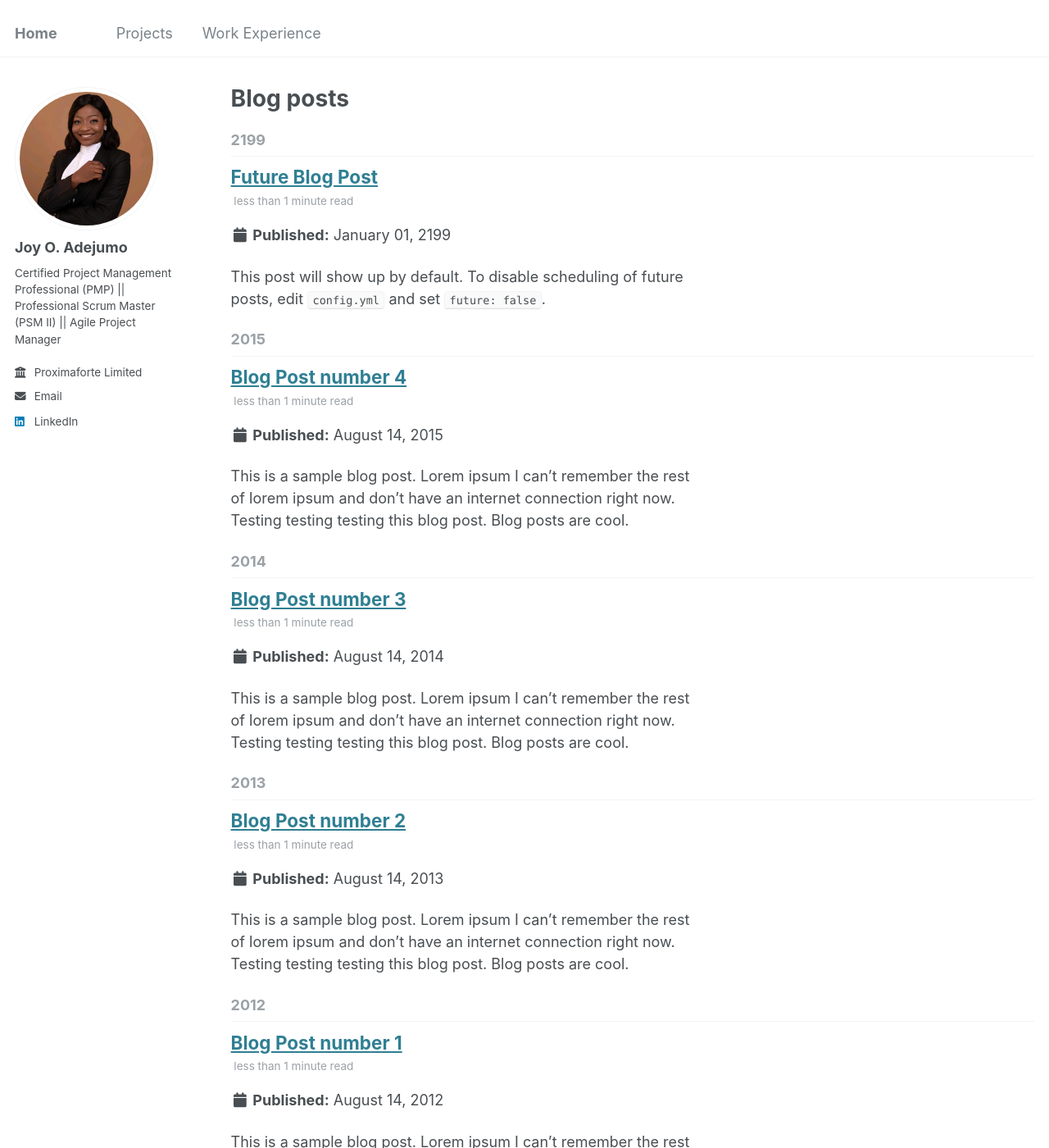
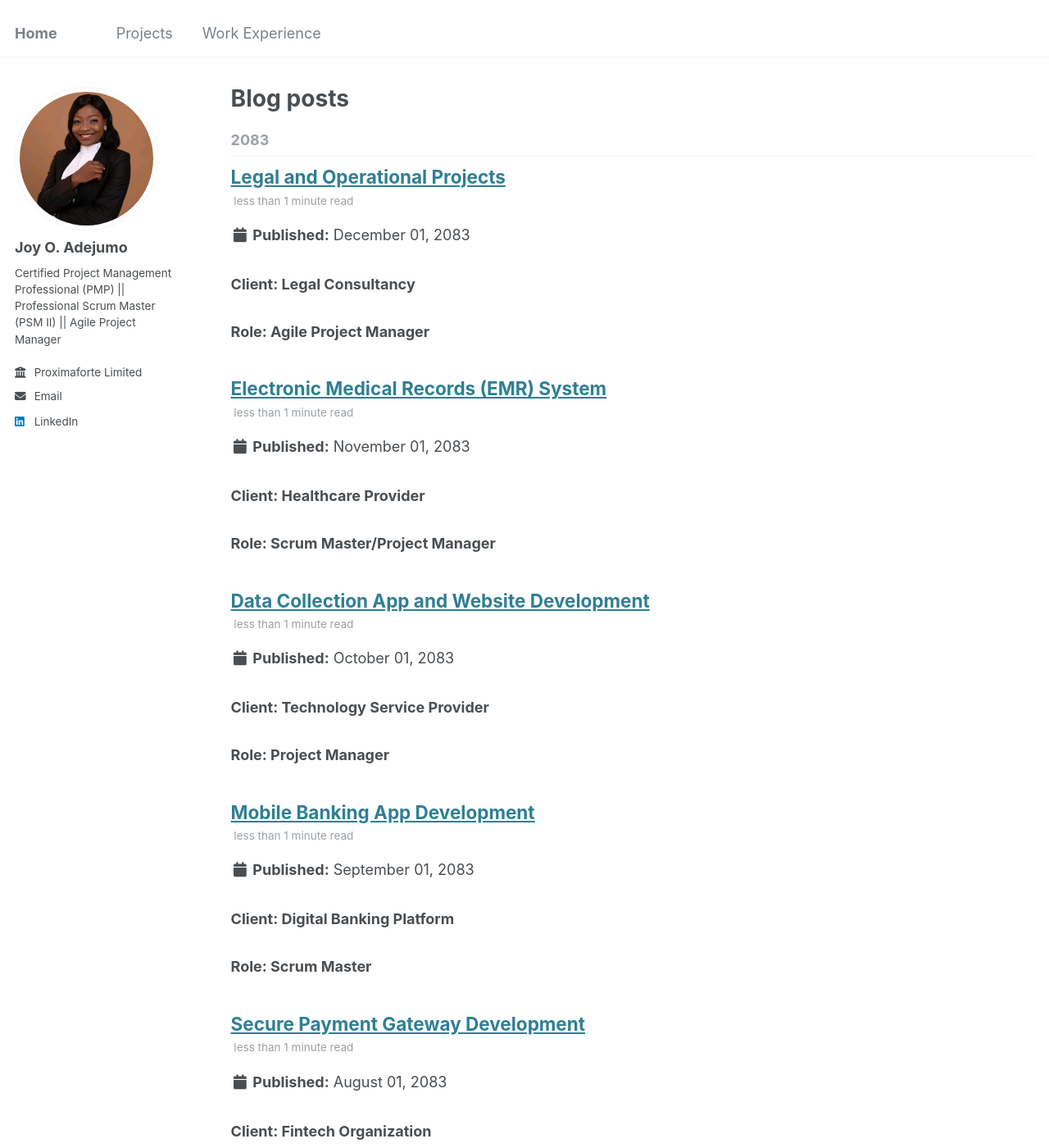
Before and after one commit to joyadejumo/joyadejumo.github.io, a Jekyll site: the page built from _pages/year-archive.html, in a window 1280 px wide and 1400 px high. Shown: the whole window at 82% size. Built offline with Jekyll 4.4.1, drawn with Linux system fonts in a browser that asks for light colours; some of the changed text lies outside the part shown.

Commit message:
projects update

```diff
--- a/_posts/2012-08-14-blog-post-1.md
+++ /dev/null
@@ -1,20 +0,0 @@
----
-title: 'Blog Post number 1'
-date: 2012-08-14
-permalink: /posts/2012/08/blog-post-1/
-tags:
-  - cool posts
-  - category1
-  - category2
----
-
-This is a sample blog post. Lorem ipsum I can't remember the rest of lorem ipsum and don't have an internet connection right now. Testing testing testing this blog post. Blog posts are cool.
-
-Headings are cool
-======
-
-You can have many headings
-======
-
-Aren't headings cool?
-------
--- a/_posts/2013-08-14-blog-post-2.md
+++ /dev/null
@@ -1,20 +0,0 @@
----
-title: 'Blog Post number 2'
-date: 2013-08-14
-permalink: /posts/2013/08/blog-post-2/
-tags:
-  - cool posts
-  - category1
-  - category2
----
-
-This is a sample blog post. Lorem ipsum I can't remember the rest of lorem ipsum and don't have an internet connection right now. Testing testing testing this blog post. Blog posts are cool.
-
-Headings are cool
-======
-
-You can have many headings
-======
-
-Aren't headings cool?
-------
--- a/_posts/2014-08-14-blog-post-3.md
+++ /dev/null
@@ -1,20 +0,0 @@
----
-title: 'Blog Post number 3'
-date: 2014-08-14
-permalink: /posts/2014/08/blog-post-3/
-tags:
-  - cool posts
-  - category1
-  - category2
----
-
-This is a sample blog post. Lorem ipsum I can't remember the rest of lorem ipsum and don't have an internet connection right now. Testing testing testing this blog post. Blog posts are cool.
-
-Headings are cool
-======
-
-You can have many headings
-======
-
-Aren't headings cool?
-------
--- /dev/null
+++ b/_posts/2083-06-01-state-wide-data-collection-initiative.md
@@ -0,0 +1,25 @@
+---
+title: 'State-Wide Data Collection Initiative'
+date: 2083-06-01
+permalink: /posts/2083-06-01-state-wide-data-collection-initiative/
+tags:
+  - Operations
+  - Project Management
+  - Data Collection
+  - Public Sector
+---
+### Client: Government Entity
+### Role: Operations and Project Manager
+### Project Value: $3 Million
+
+Successfully managed a comprehensive data collection initiative aimed at registering and verifying over 1.2 million residents across 16 Local Government Areas (LGAs).
+
+**Highlights:**
+- **Team Leadership:** Directed over 300 team members, including Data Capturing Officers (DCOs), supervisors, and support staff.
+- **Device Management:** Supervised the deployment, operation, and maintenance of 300 data capturing devices, ensuring consistent functionality throughout the project.
+- **Compliance Training:** Conducted extensive lectures on data protection and privacy laws, ensuring that all activities adhered to local and international standards.
+- **Process Optimization:** Automated data processing workflows, reducing manual errors by 40%.
+- **Stakeholder Engagement:** Maintained open communication with government officials and third-party vendors to address issues promptly and ensure smooth execution.
+
+**Impact:**
+Delivered accurate and comprehensive data within the project timeline, enabling effective decision-making for state-level initiatives.
--- /dev/null
+++ b/_posts/2083-07-01-automated-payroll-solution.md
@@ -0,0 +1,24 @@
+---
+
+title: 'Automated Payroll Solution Implementation'
+date: 2083-07-01
+permalink: /posts/2083-07-01-automated-payroll-solution/
+tags:
+  - Project Management
+  - Payroll Automation
+  - Public Sector
+---
+### Client: Public Sector Organization
+### Role: Operations and Project Manager
+
+Led the development and implementation of an automated payroll system designed to enhance financial accuracy and compliance across multiple Local Government Areas.
+
+**Highlights:**
+- **Technical Oversight:** Managed a cross-functional technical team comprising software developers, quality assurance engineers, and data analysts.
+- **System Design:** Collaborated with the technical team to architect a centralized payroll solution integrated with banking systems.
+- **Training:** Organized workshops for personnel to familiarize them with the new system and address adoption challenges.
+- **Efficiency Gains:** Reduced payroll processing time by 30% and minimized errors through automation.
+- **Reporting:** Delivered real-time financial reports, providing transparency and accountability to all stakeholders.
+
+**Impact:**
+Achieved a 100% success rate in payroll disbursement, bolstering trust and compliance within the government framework.
--- /dev/null
+++ b/_posts/2083-08-01-secure-payment-gateway.md
@@ -0,0 +1,23 @@
+---
+
+title: 'Secure Payment Gateway Development'
+date: 2083-08-01
+permalink: /posts/2083-08-01-secure-payment-gateway/
+tags:
+  - Fintech
+  - Scrum Master
+  - Payment Gateway
+---
+### Client: Fintech Organization
+### Role: Scrum Master
+
+Directed the Agile development of a secure payment gateway to facilitate local and international transactions.
+
+**Highlights:**
+- **Agile Practices:** Facilitated Scrum ceremonies, including sprint planning, daily stand-ups, and retrospectives, ensuring team alignment.
+- **Collaboration:** Partnered with Product Owners to prioritize features such as multi-currency support, fraud detection, and secure API integrations.
+- **Third-Party Integration:** Collaborated with International Money Transfer Operators (IMTOs) to expand the gateway’s global reach.
+- **Tool Implementation:** Streamlined project management using Trello, improving task tracking and team efficiency.
+
+**Impact:**
+Delivered a robust payment gateway that enhanced financial accessibility for users worldwide.
--- /dev/null
+++ b/_posts/2083-09-01-mobile-banking-app-development.md
@@ -0,0 +1,22 @@
+---
+
+title: 'Mobile Banking App Development'
+date: 2083-09-01
+permalink: /posts/2083-09-01-mobile-banking-app-development/
+tags:
+  - Fintech
+  - Scrum Master
+  - Mobile Banking
+---
+### Client: Digital Banking Platform
+### Role: Scrum Master
+
+Led the Agile development of a mobile banking app offering seamless financial services to customers.
+
+**Highlights:**
+- **User-Centric Design:** Worked closely with the Product Designer to incorporate user feedback and improve app usability.
+- **Team Coordination:** Managed a cross-functional team of developers, testers, and UI/UX designers, ensuring quality delivery within deadlines.
+- **Feature Development:** Delivered critical features such as real-time account monitoring, transaction history, and bill payments.
+
+**Impact:**
+Launched a fully functional app that improved user engagement and digital adoption among the target audience.
--- /dev/null
+++ b/_posts/2083-10-01-data-collection-app-website.md
@@ -0,0 +1,20 @@
+---
+
+title: 'Data Collection App and Website Development'
+date: 2083-10-01
+permalink: /posts/2083-10-01-data-collection-app-website/
+tags:
+  - Project Management
+  - App Development
+  - Website Development
+---
+### Client: Technology Service Provider
+### Role: Project Manager
+
+Spearheaded the development of a mobile Data Collection App and corporate website to support large-scale data initiatives.
+
+**Highlights:**
+- **App Development:** Oversaw the creation of a secure and scalable app for real-time data entry and management.
+- **Website Launch:** Delivered a professional website aligned with branding and marketing goals.
+- **Efficiency:** Reduced data collection cycle times by 20% through automated workflows.
+- **Cross-Team Synergy:** Fostered collaboration between developers, designers, and content creators, ensuring alignment across deliverables.
--- /dev/null
+++ b/_posts/2083-11-01-emr-system.md
@@ -0,0 +1,22 @@
+---
+
+title: 'Electronic Medical Records (EMR) System'
+date: 2083-11-01
+permalink: /posts/2083-11-01-emr-system/
+tags:
+  - Healthcare
+  - Scrum Master
+  - Project Management
+---
+### Client: Healthcare Provider
+### Role: Scrum Master/Project Manager
+
+Guided the development of a compliant EMR system for healthcare providers.
+
+**Highlights:**
+- **Data Security:** Ensured compliance with healthcare regulations and data protection standards.
+- **Process Improvement:** Streamlined patient record management, reducing retrieval times by 20%.
+- **Team Leadership:** Conducted Agile ceremonies to maintain team focus and progress.
+
+**Impact:**
+Delivered a system that improved operational efficiency and patient care quality.
--- /dev/null
+++ b/_posts/2083-12-01-legal-operational-projects.md
@@ -0,0 +1,20 @@
+---
+
+title: 'Legal and Operational Projects'
+date: 2083-12-01
+permalink: /posts/2083-12-01-legal-operational-projects/
+tags:
+  - Legal Consultancy
+  - Agile Project Management
+  - Operational Efficiency
+---
+### Client: Legal Consultancy
+### Role: Agile Project Manager
+
+Managed diverse projects, optimizing legal and operational processes.
+
+**Highlights:**
+- **Resource Efficiency:** Optimized inventory tracking across multiple sites, improving operational efficiency by 15%.
+- **Vendor Management:** Improved supply chain performance by reducing delays by 10%.
+- **Financial Oversight:** Revamped financial management processes, reducing billing discrepancies by 20%.
+- **Risk Management:** Conducted compliance reviews for high-value property acquisitions.
--- a/_posts/2199-01-01-future-post.md
+++ /dev/null
@@ -1,11 +0,0 @@
----
-title: 'Future Blog Post'
-date: 2199-01-01
-permalink: /posts/2012/08/blog-post-4/
-tags:
-  - cool posts
-  - category1
-  - category2
----
-
-This post will show up by default. To disable scheduling of future posts, edit `config.yml` and set `future: false`.
```
Also changed, not shown: _pages/about.md (+2 -2 lines), _pages/cv.md (+18 -25 lines), _posts/2015-08-14-blog-post-4.md (deleted, +0 -20 lines).
